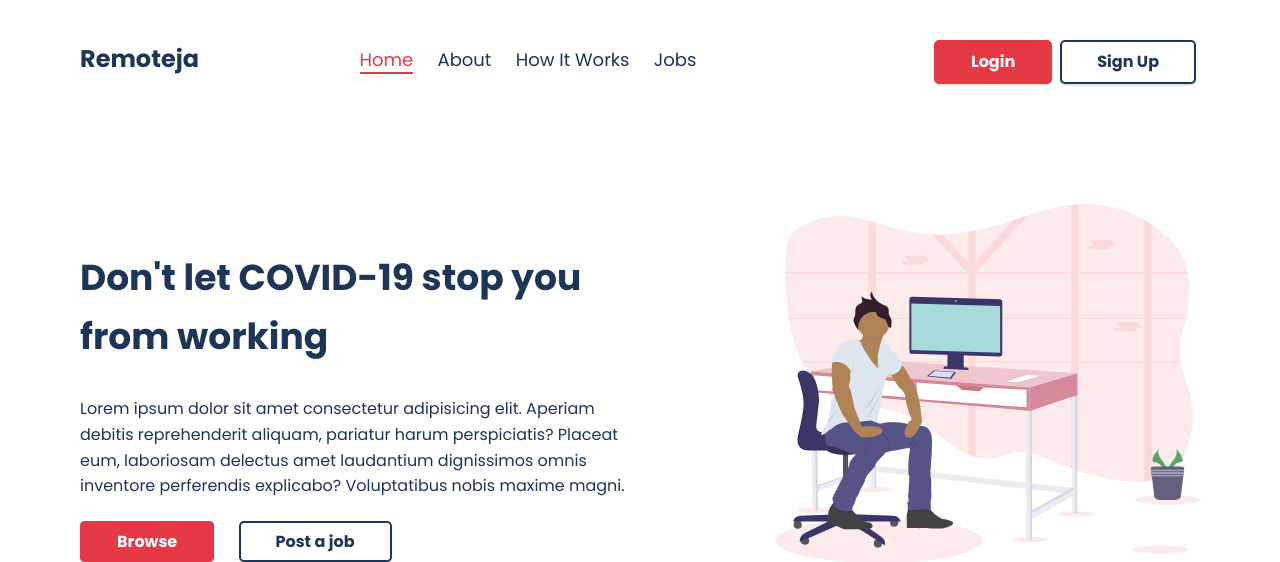
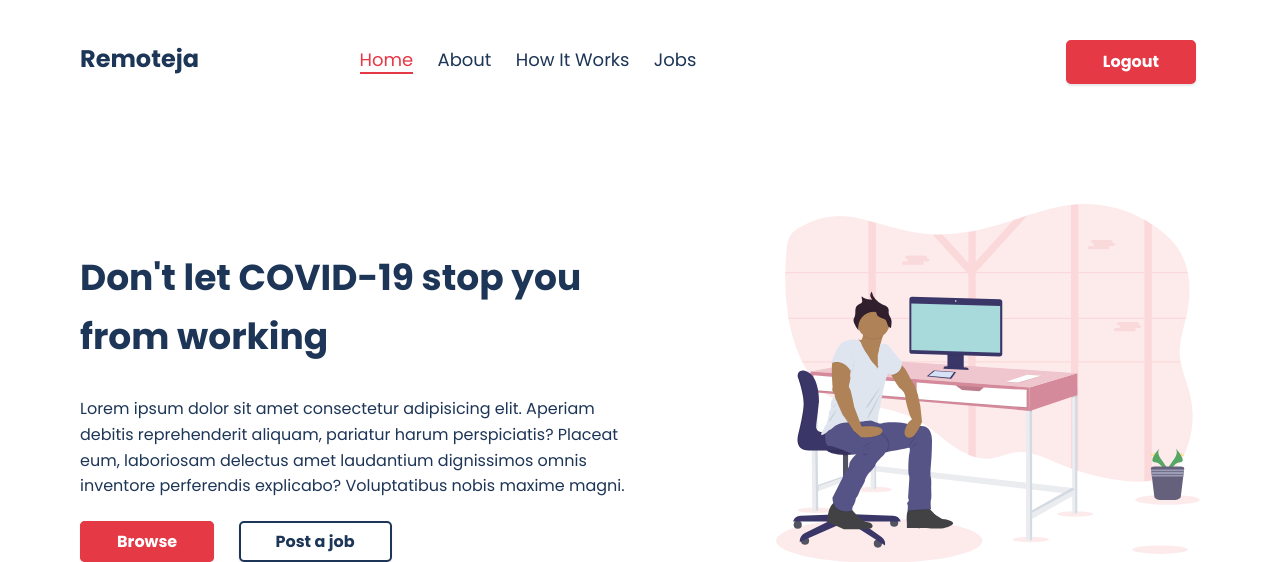
Before and after one commit to DangaRanga/HackCelerate2020, a Flask app: page / in a window 1280 px wide. Shown: the top 562 px of the page. Run offline with Flask 2, Linux system fonts and the light colour scheme; the first user in the database is signed in; some libraries are stand-ins or nearby versions.

Commit message:
Fixed logout

```diff
--- a/app/app.py
+++ b/app/app.py
@@ -5,10 +5,10 @@ from flask import Flask, flash, render_template, url_for, redirect, request
 from flask_bcrypt import Bcrypt
 from flask_login import UserMixin
 from flask_login import LoginManager
-from flask_login import login_user, current_user
+from flask_login import login_user, current_user, logout_user
 from flask_sqlalchemy import SQLAlchemy
-from .forms.auth_forms import LoginForm, EmployerLoginForm, EmployeeSignUp, EmployerSignUp
-from .config.config import Config
+from forms.auth_forms import LoginForm, EmployerLoginForm, EmployeeSignUp, EmployerSignUp
+from config.config import Config
 from flask_wtf.csrf import CSRFProtect
 
 
@@ -48,6 +48,8 @@ def index():
 
 @app.route('/login', methods=['GET', 'POST'])
 def login():
+    if current_user.is_authenticated:
+        return redirect(url_for('index'))
     form = LoginForm()
     if form.validate_on_submit():
         employee = Employee.query.filter_by(email=form.email.data).first()
@@ -72,6 +74,12 @@ def login():
     return render_template('login.html', title='login', form=form)
 
 
+@app.route("/logout")
+def logout():
+    logout_user()
+    return redirect(url_for('index'))
+
+
 @app.route('/employer-login', methods=['GET', 'POST'])
 def employer_login():
     form = EmployerLoginForm()
@@ -86,6 +94,8 @@ def employer_login():
 @app.route('/employee-sign', methods=['GET', 'POST'])
 def employee_signup():
     # form = EmployeeSignUp()
+    if current_user.is_authenticated:
+        return redirect(url_for('index'))
     form = EmployeeSignUp() if request.method == 'POST' else EmployeeSignUp(request.args)
     if request.method == "POST" and form.validate_on_submit():
         hashed_password = bcrypt.generate_password_hash(
@@ -143,9 +153,6 @@ def load_employee(user_id):
     return Employee.query.get(int(user_id))
 
 
-@login_manager.user_loader
-def load_employer(user_id):
-    return Employer.query.get(int(user_id))
 
 class Employee(db.Model, UserMixin):
     """Class representing an Employee."""
--- a/app/templates/index.html
+++ b/app/templates/index.html
@@ -18,8 +18,12 @@
             <a href="{{ url_for('jobs') }}" class="link">Jobs</a>
         </span>
         <span class="nav-btns">
-            <a href="{{ url_for('login')}}" class="btn-pink">Login</a>
-            <a href="{{ url_for('signup') }}" class="btn-outline">Sign Up</a>
+            {% if current_user.is_authenticated %}
+                <a href="{{ url_for('logout')}}" class="btn-pink">Logout</a>
+            {% else %}
+                <a href="{{ url_for('login')}}" class="btn-pink">Login</a>
+                <a href="{{ url_for('signup') }}" class="btn-outline">Sign Up</a>
+            {% endif %}
         </span>
     </nav>
 
```
Also changed, not shown: app/templates/jobs.html (+6 -2 lines).
